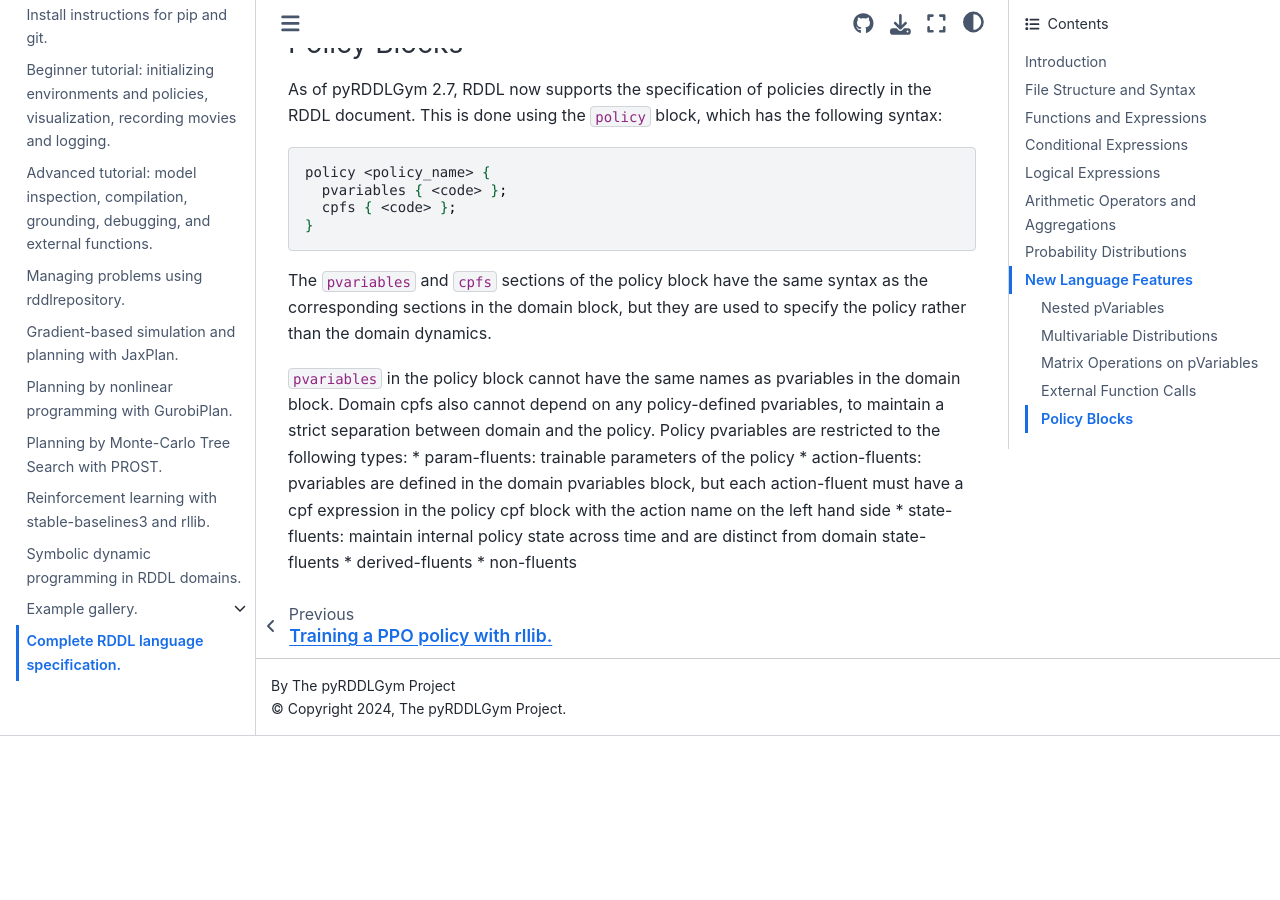
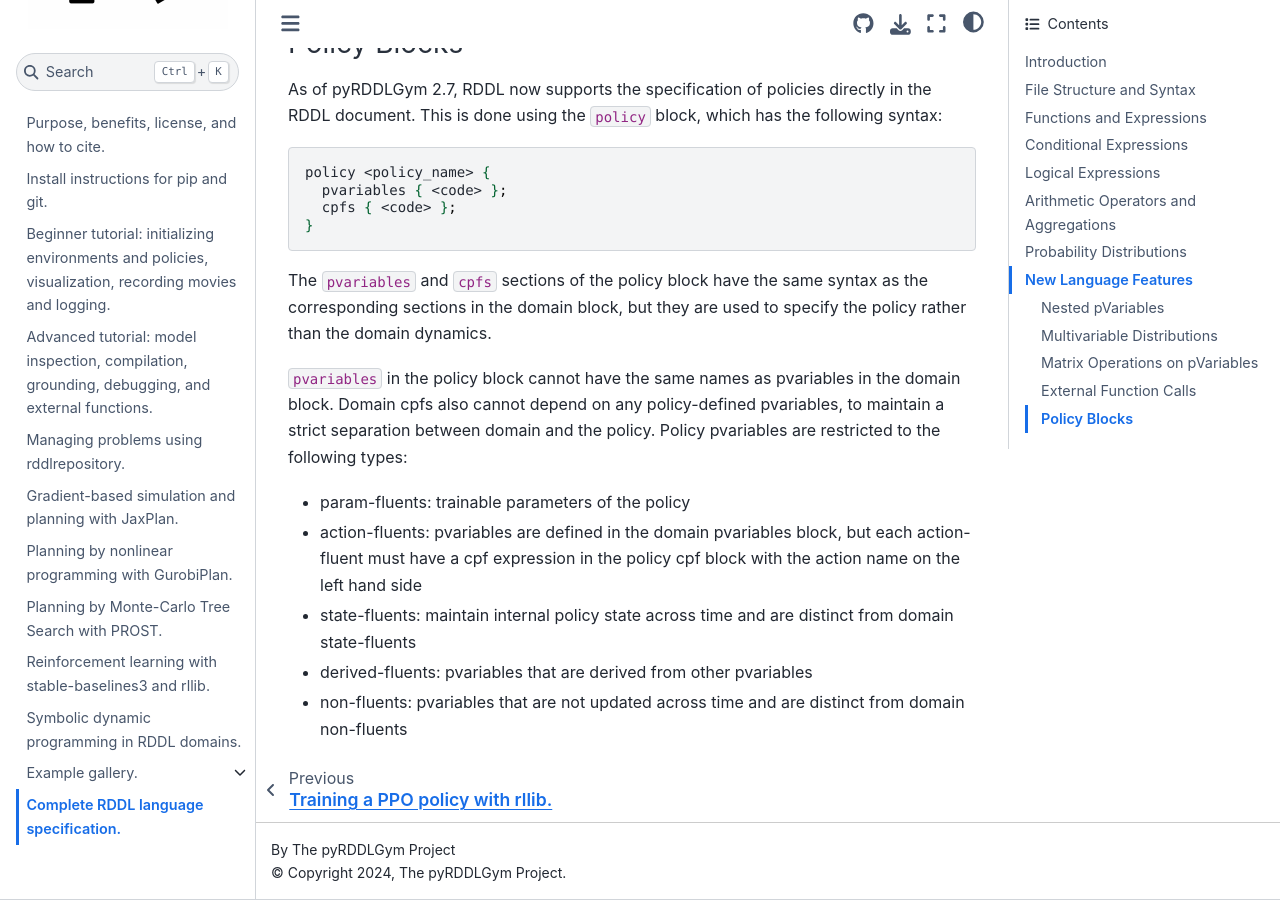
Before and after one commit to pyrddlgym-project/pyRDDLGym, a Sphinx documentation site: the page built from docs/rddl.rst, in a window 1280 px wide and 900 px high, scrolled down 23077 px. Built offline with Sphinx 7.4.7 and the Sphinx Book theme 1.1.4, drawn with Linux system fonts in a browser that asks for light colours; pages that are not in the unit, such as notebooks, are missing from menus; before the commit the page ends 23813 px from its top, so only the background shows below that.

Commit message:
Update rddl.rst

```diff
--- a/docs/rddl.rst
+++ b/docs/rddl.rst
@@ -998,9 +998,13 @@ than the domain dynamics.
 ``pvariables`` in the policy block cannot have the same names as pvariables in the domain block.
 Domain cpfs also cannot depend on any policy-defined pvariables, to maintain a strict separation between domain and the policy.
 Policy pvariables are restricted to the following types:
+
 * param-fluents: trainable parameters of the policy
-* action-fluents: pvariables are defined in the domain pvariables block, but each action-fluent must
-have a cpf expression in the policy cpf block with the action name on the left hand side
+
+* action-fluents: pvariables are defined in the domain pvariables block, but each action-fluent must have a cpf expression in the policy cpf block with the action name on the left hand side
+
 * state-fluents: maintain internal policy state across time and are distinct from domain state-fluents
-* derived-fluents
-* non-fluents
+
+* derived-fluents: pvariables that are derived from other pvariables
+
+* non-fluents: pvariables that are not updated across time and are distinct from domain non-fluents
```
